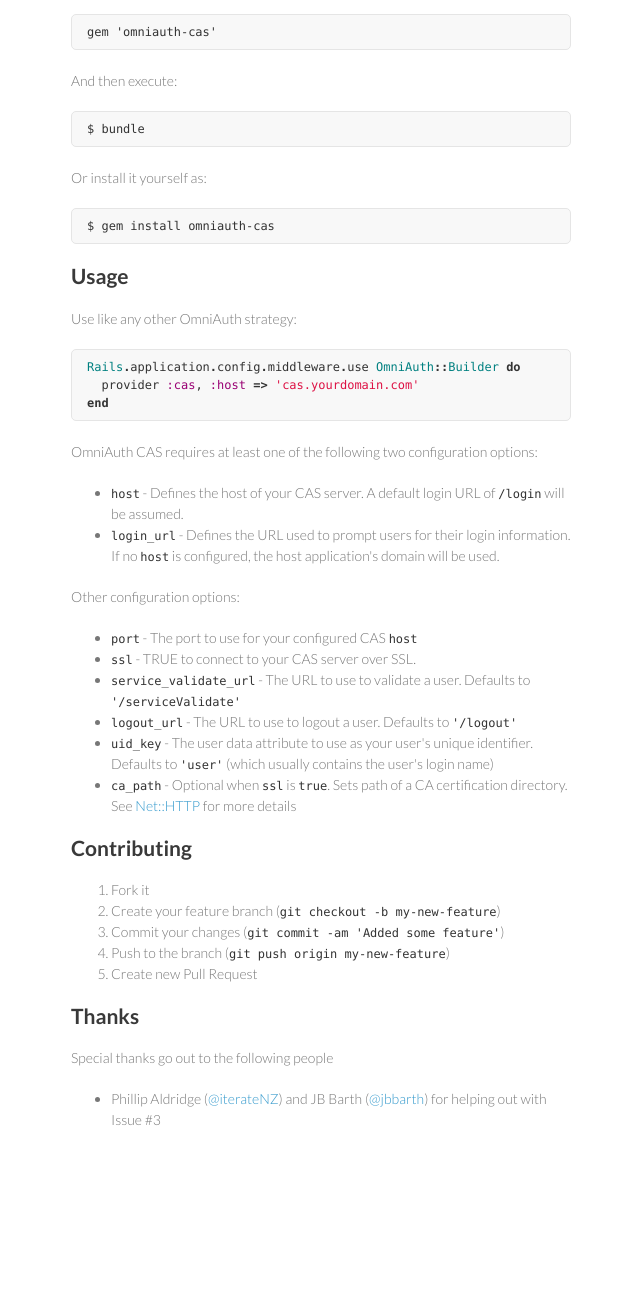
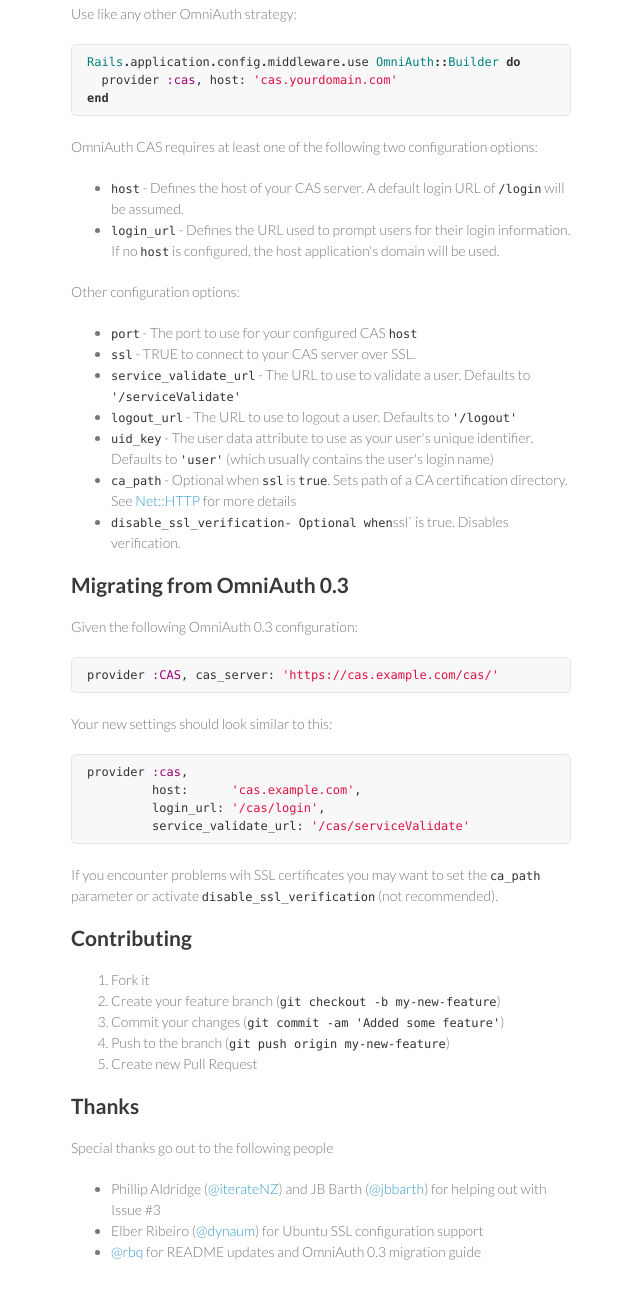
Before and after one commit to dlindahl/omniauth-cas, a plain HTML site: page index.html in a window 1280 px wide. Shown: the part 891-2190 px from the top of the page, without its empty margins (499-1139 px from the left). Before the commit the page ends 2091 px from the top, so only its background shows below. Drawn offline with Linux system fonts and the light colour scheme.

Commit message:
Create gh-pages branch via GitHub

```diff
--- a/index.html
+++ b/index.html
@@ -17,15 +17,18 @@
       <header>
         <h1>Omniauth-cas</h1>
         <p>A CAS OmniAuth Strategy</p>
+
         <p class="view"><a href="https://github.com/dlindahl/omniauth-cas">View the Project on GitHub <small>dlindahl/omniauth-cas</small></a></p>
+
+
         <ul>
           <li><a href="https://github.com/dlindahl/omniauth-cas/zipball/master">Download <strong>ZIP File</strong></a></li>
           <li><a href="https://github.com/dlindahl/omniauth-cas/tarball/master">Download <strong>TAR Ball</strong></a></li>
-          <li><a href="https://github.com/dlindahl/omniauth-cas">Fork On <strong>GitHub</strong></a></li>
+          <li><a href="https://github.com/dlindahl/omniauth-cas">View On <strong>GitHub</strong></a></li>
         </ul>
       </header>
       <section>
-        <h1>OmniAuth CAS Strategy <a href="http://travis-ci.org/dlindahl/omniauth-cas"><img src="https://secure.travis-ci.org/dlindahl/omniauth-cas.png" alt="Build Status"></a> <a href="https://gemnasium.com/dlindahl/omniauth-cas"><img src="https://gemnasium.com/dlindahl/omniauth-cas.png?travis" alt="Dependency Status"></a>
+        <h1>OmniAuth CAS Strategy <a href="http://travis-ci.org/dlindahl/omniauth-cas"><img src="https://secure.travis-ci.org/dlindahl/omniauth-cas.png" alt="Build Status"></a>
 </h1>
 
 <p>This is a OmniAuth 1.0 compatible port of the previously available
@@ -54,13 +57,10 @@
 
 <p>Use like any other OmniAuth strategy:</p>
 
-<div class="highlight">
-<pre><span class="no">Rails</span><span class="o">.</span><span class="n">application</span><span class="o">.</span><span class="n">config</span><span class="o">.</span><span class="n">middleware</span><span class="o">.</span><span class="n">use</span> <span class="no">OmniAuth</span><span class="o">::</span><span class="no">Builder</span> <span class="k">do</span>
-  <span class="n">provider</span> <span class="ss">:cas</span><span class="p">,</span> <span class="ss">:host</span> <span class="o">=&gt;</span> <span class="s1">'cas.yourdomain.com'</span>
+<div class="highlight"><pre><span class="no">Rails</span><span class="o">.</span><span class="n">application</span><span class="o">.</span><span class="n">config</span><span class="o">.</span><span class="n">middleware</span><span class="o">.</span><span class="n">use</span> <span class="no">OmniAuth</span><span class="o">::</span><span class="no">Builder</span> <span class="k">do</span>
+  <span class="n">provider</span> <span class="ss">:cas</span><span class="p">,</span> <span class="n">host</span><span class="p">:</span> <span class="s1">'cas.yourdomain.com'</span>
 <span class="k">end</span>
-</pre>
-</div>
-
+</pre></div>
 
 <p>OmniAuth CAS requires at least one of the following two configuration options:</p>
 
@@ -88,7 +88,26 @@
 <code>uid_key</code> - The user data attribute to use as your user's unique identifier. Defaults to <code>'user'</code> (which usually contains the user's login name)</li>
 <li>
 <code>ca_path</code> - Optional when <code>ssl</code> is <code>true</code>. Sets path of a CA certification directory. See <a href="http://ruby-doc.org/stdlib-1.9.3/libdoc/net/http/rdoc/Net/HTTP.html">Net::HTTP</a> for more details</li>
-</ul><h2>Contributing</h2>
+<li>
+<code>disable_ssl_verification</code><code>- Optional when</code>ssl` is true. Disables verification.</li>
+</ul><h2>Migrating from OmniAuth 0.3</h2>
+
+<p>Given the following OmniAuth 0.3 configuration:</p>
+
+<div class="highlight"><pre><span class="n">provider</span> <span class="ss">:CAS</span><span class="p">,</span> <span class="n">cas_server</span><span class="p">:</span> <span class="s1">'https://cas.example.com/cas/'</span>
+</pre></div>
+
+<p>Your new settings should look similar to this:</p>
+
+<div class="highlight"><pre><span class="n">provider</span> <span class="ss">:cas</span><span class="p">,</span>
+         <span class="n">host</span><span class="p">:</span>      <span class="s1">'cas.example.com'</span><span class="p">,</span>
+         <span class="n">login_url</span><span class="p">:</span> <span class="s1">'/cas/login'</span><span class="p">,</span>
+         <span class="n">service_validate_url</span><span class="p">:</span> <span class="s1">'/cas/serviceValidate'</span>
+</pre></div>
+
+<p>If you encounter problems wih SSL certificates you may want to set the <code>ca_path</code> parameter or activate <code>disable_ssl_verification</code> (not recommended).  </p>
+
+<h2>Contributing</h2>
 
 <ol>
 <li>Fork it</li>
@@ -102,6 +121,9 @@
 
 <ul>
 <li>Phillip Aldridge (<a href="https://github.com/iterateNZ" class="user-mention">@iterateNZ</a>) and JB Barth (<a href="https://github.com/jbbarth" class="user-mention">@jbbarth</a>) for helping out with Issue #3</li>
+<li>Elber Ribeiro (<a href="https://github.com/dynaum" class="user-mention">@dynaum</a>) for Ubuntu SSL configuration support</li>
+<li>
+<a href="https://github.com/rbq" class="user-mention">@rbq</a> for README updates and OmniAuth 0.3 migration guide</li>
 </ul>
       </section>
       <footer>
```
Also changed, not shown: params.json (+1 -1 lines).
